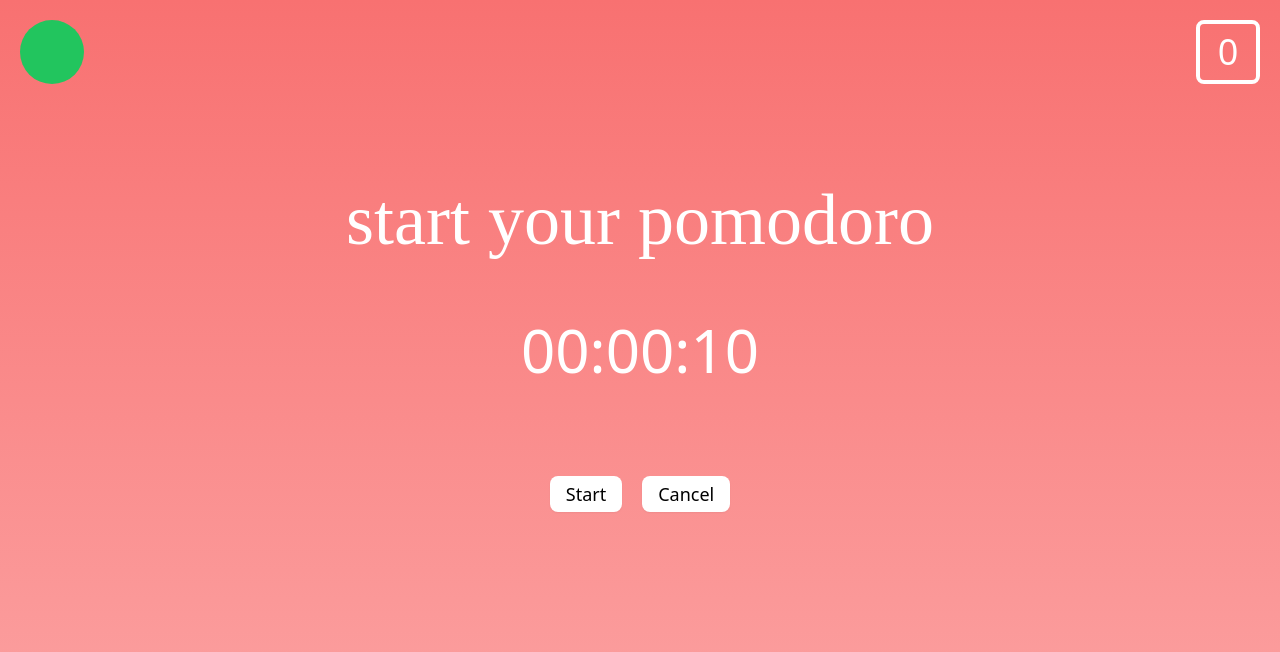
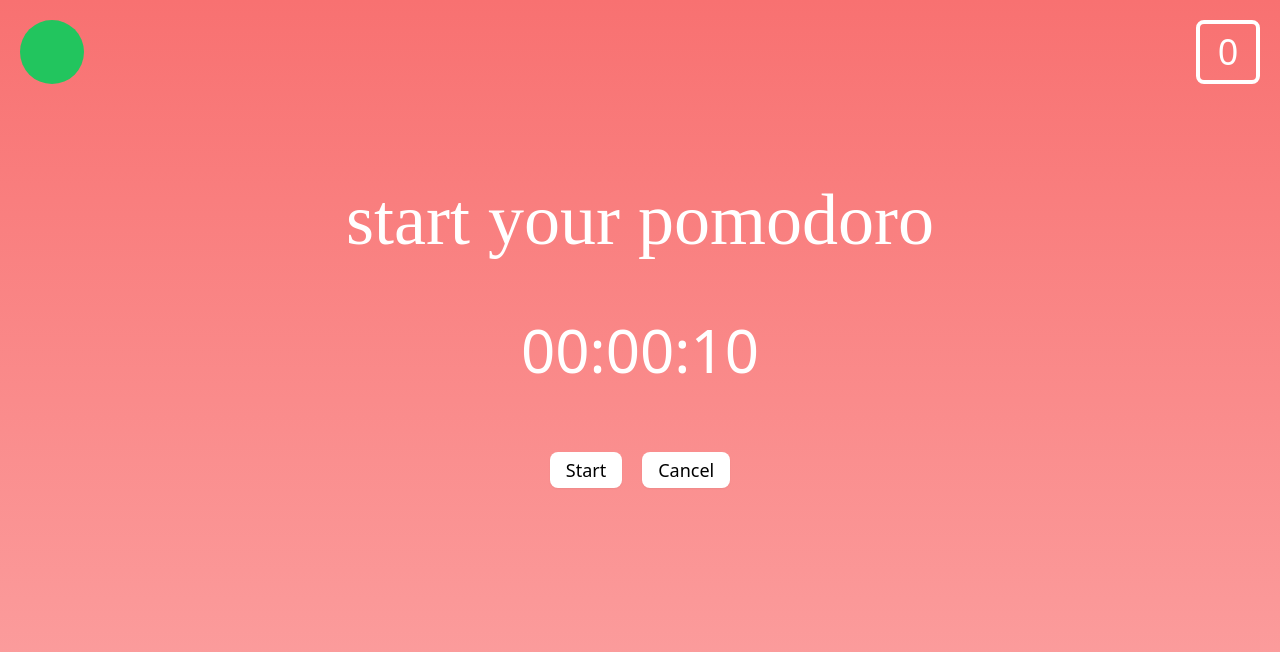
Before and after one commit to jadeasmus/pomodoro-next, a Next.js app: page / in a window 1280 px wide. Both pictures are taken after a click on the button "Classic". Shown: the top 652 px of the page. Built offline with nearby package versions, Linux system fonts and the light colour scheme; no server answers; a web font is replaced by a local one.

Commit message:
clean up

```diff
--- a/src/components/Timer.js
+++ b/src/components/Timer.js
@@ -16,9 +16,7 @@ export default function Timer() {
     const [rest, setRest] = useState(0)
     const [bub, setBub] = useState(2)
     const [work, setWork] = useState(true)
-
-    // https://freesound.org/s/614897/
-    // var startWork = new Audio('open-program-a.wav')
+    // const [width, setWidth] = useState(0)
 
     const [playFlowMode] = useSound(
         '/audio/open-program-a.wav',
@@ -53,15 +51,18 @@ export default function Timer() {
                 if (isActive) {
                     if (counter >= 1) {
                         setCounter(counter => counter - 1)
+                        // handleProgress(flow)
                     } else {
                         setBub(bub+1) // in rest
                         if (bub%2===0) {
                             setCounter(rest)
+                            // handleProgress(rest)
                             setWork(false)
                             playBreakMode()
                             alert('Work timer is up! \n\nLook away from the screen and take your break.')
                         } else {
                             setCounter(flow)
+                            // handleProgress(flow)
                             setWork(true)
                             playFlowMode()
                             setSessionCount(sessionCount+1)
@@ -165,13 +166,24 @@ export default function Timer() {
                 </div> */}
 
                 <div className="flex justify-center space-x-5">
-                    <button className="text-black px-4 py-1 text-lg shadow-sm mt-16 bg-white rounded-lg" onClick={() => setIsActive(!isActive)}>{isActive ? "Pause" : "Start"}</button>
-                    <button className="text-black px-4 py-1 text-lg shadow-sm mt-16 bg-white rounded-lg" onClick={() => stopTimer()}>Cancel </button>
+                    <button className="text-black px-4 py-1 text-lg shadow-sm mt-10 bg-white rounded-lg" onClick={() => setIsActive(!isActive)}>{isActive ? "Pause" : "Start"}</button>
+                    <button className="text-black px-4 py-1 text-lg shadow-sm mt-10 bg-white rounded-lg" onClick={() => stopTimer()}>Cancel </button>
                 </div>
 
             </>
             }
 
+            {/* Progress bar */}
+            {/* { isActive && work || isActive && !work ?
+                <div
+                    className="mx-auto mt-16 bg-yellow-300 border-yellow-300 border-2 h-4 max-w-2xl rounded-lg "
+                    style={{ width: `${width}%` }}>
+                </div>
+                :
+                null
+            } */}
+
+
         </div>
     )
 }
```
